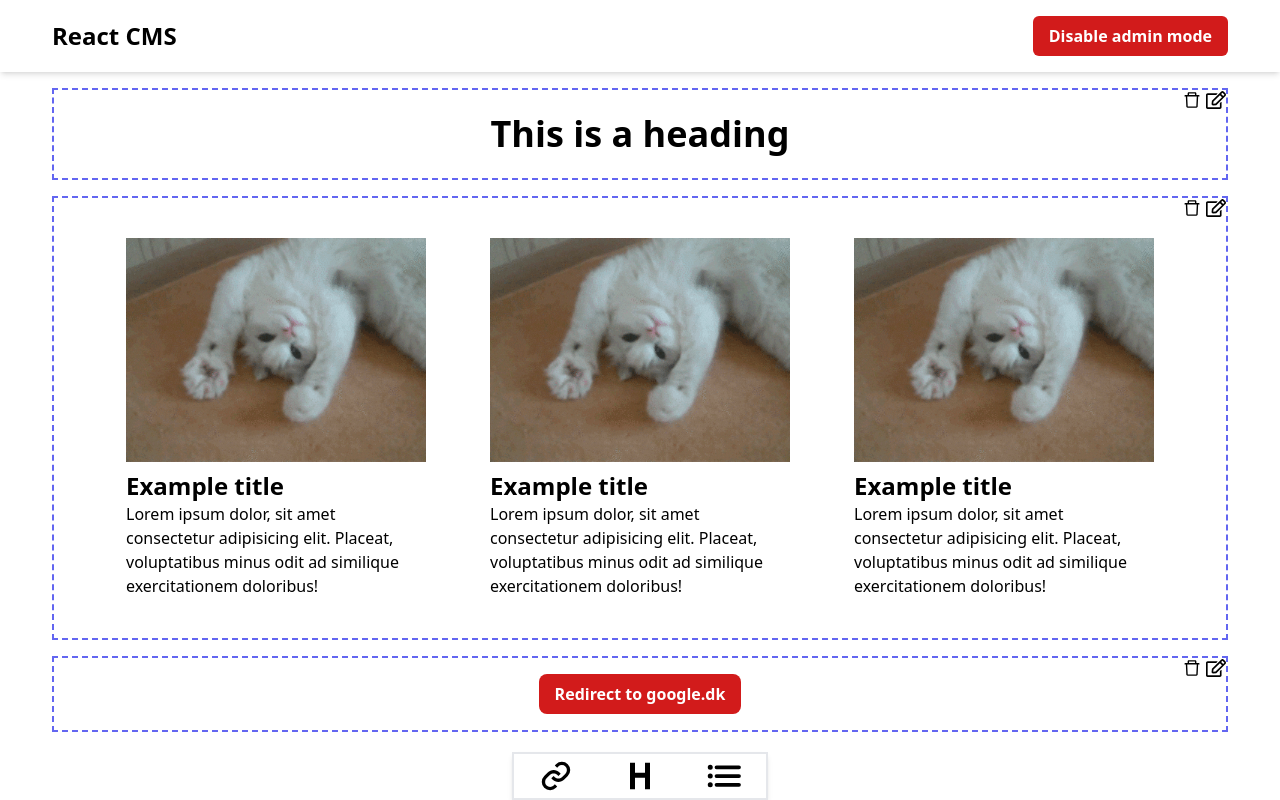
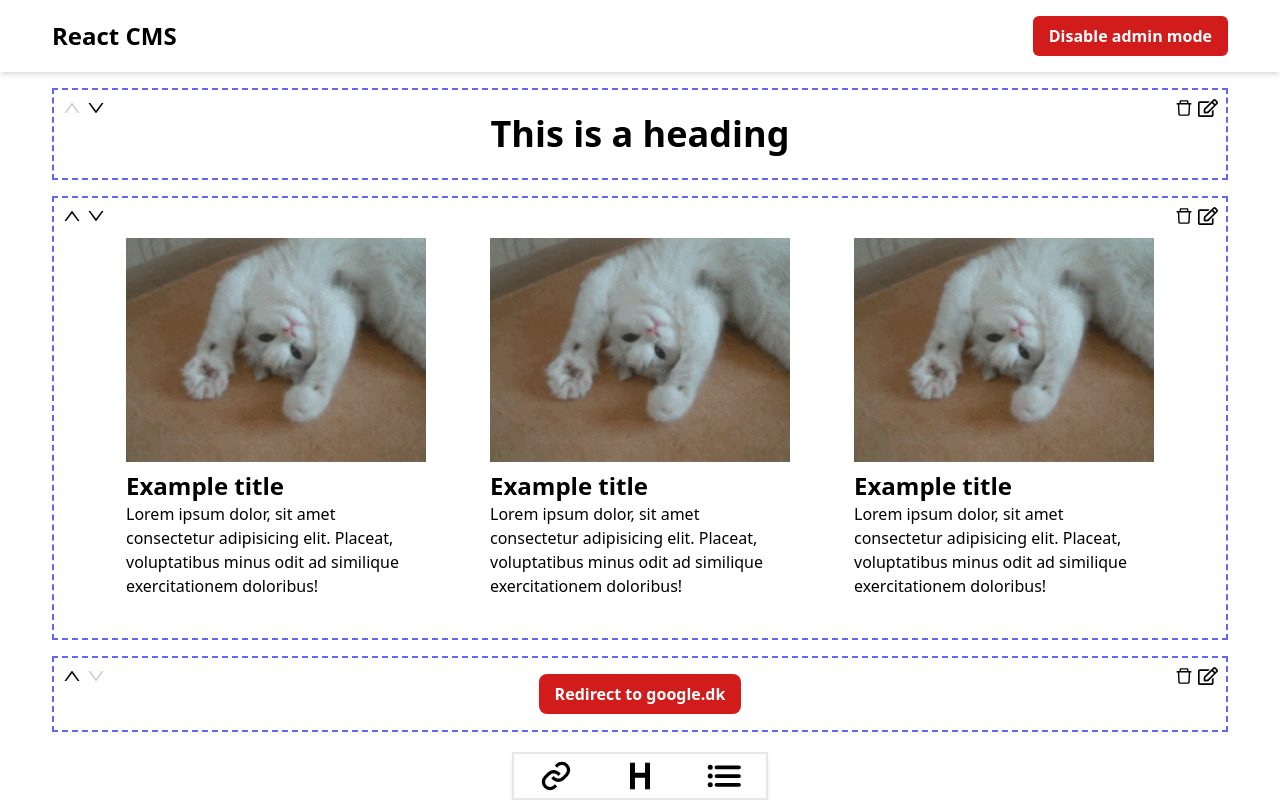
Before and after one commit to HenrikDK2/react-cms, a React (Create React App) app: page / in a window 1280 px wide. Both pictures are taken after a click on the button "Enable admin mode". Built offline with nearby package versions, Linux system fonts and the light colour scheme.

Commit message:
Added new buttons, and comments

```diff
--- a/src/components/edit/Wrapper.tsx
+++ b/src/components/edit/Wrapper.tsx
@@ -6,7 +6,7 @@ import {
 } from "../../redux/slices/contentSlice";
 import { useAppDispatch, useAppSelector } from "../../redux/store";
 import { FaRegEdit } from "react-icons/fa";
-import { AiOutlineDelete } from "react-icons/ai";
+import { AiOutlineDelete, AiOutlineDown, AiOutlineUp } from "react-icons/ai";
 import { openMenu, setEditContentIndex } from "../../redux/slices/adminSlice";
 
 interface IContainerProps {
@@ -15,24 +15,19 @@ interface IContainerProps {
 }
 
 export const EditWrapper: FC<IContainerProps> = ({ index, children }) => {
-  const { dragItem } = useAppSelector((state) => state.content);
+  const { dragItem, data } = useAppSelector((state) => state.content);
   const adminMode = useAppSelector((state) => state.admin.adminMode);
   const dispatch = useAppDispatch();
 
   if (adminMode) {
     const handleDragEnter = (e: DragEvent<HTMLDivElement>) => {
       e.currentTarget.classList.add("opacity-50", "border-red-500");
-
-      if (typeof dragItem === "number") {
-        dispatch(updateDragItem(index));
-      }
+      dispatch(updateDragItem(index));
     };
 
     const handleDragEnd = () => {
-      if (typeof dragItem === "number") {
-        dispatch(swapContent([dragItem, index]));
-        dispatch(setEditContentIndex(dragItem));
-      }
+      dispatch(swapContent([dragItem, index]));
+      dispatch(setEditContentIndex(dragItem));
     };
 
     return (
@@ -52,24 +47,62 @@ export const EditWrapper: FC<IContainerProps> = ({ index, children }) => {
         }
         className="relative border-dashed border-2 py-2 border-indigo-500 flex justify-center items-center mb-4 hover:cursor-move"
       >
+        {/* Open edit menu */}
+
         <button
           onClick={() => {
             dispatch(openMenu());
             dispatch(setEditContentIndex(index));
           }}
-          className="absolute right-0 top-0 cursor-pointer"
+          className="absolute right-2 top-2 cursor-pointer"
         >
           <FaRegEdit aria-label="Open edit menu" className="text-xl" />
         </button>
+
+        {/* Delete content */}
+
         <button
           onClick={() => {
             dispatch(setEditContentIndex(null));
             dispatch(deleteContent(index));
           }}
-          className="absolute right-6 top-0 cursor-pointer  "
+          className="absolute right-8 top-2 cursor-pointer  "
         >
           <AiOutlineDelete aria-label="Delete content" className="text-xl" />
         </button>
+
+        {/* Move content up */}
+
+        <button
+          onClick={() => {
+            if (index > 0) {
+              const newIndex = index - 1;
+              dispatch(swapContent([index, newIndex]));
+            }
+          }}
+          className={`absolute left-2 top-2 cursor-pointer ${
+            index === 0 && "opacity-20 pointer-events-none"
+          }`}
+        >
+          <AiOutlineUp aria-label="Move content up" className="text-xl" />
+        </button>
+
+        {/* Move content down */}
+
+        <button
+          onClick={() => {
+            if (index !== data.length - 1) {
+              const newIndex = index + 1;
+              dispatch(swapContent([index, newIndex]));
+            }
+          }}
+          className={`absolute left-8 top-2 cursor-pointer ${
+            index === data.length - 1 && "opacity-20 pointer-events-none"
+          }`}
+        >
+          <AiOutlineDown aria-label="Move content down" className={"text-xl"} />
+        </button>
+
         <div className="w-[100%] select-none pointer-events-none">
           {children}
         </div>
```
